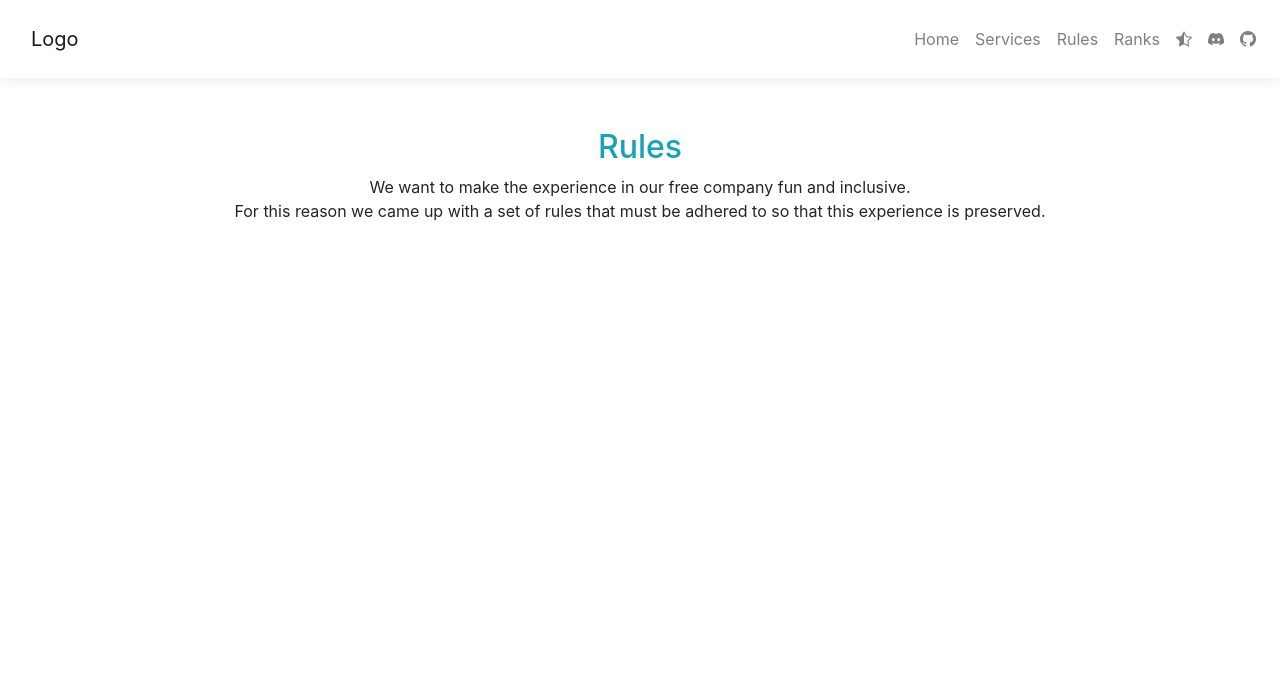
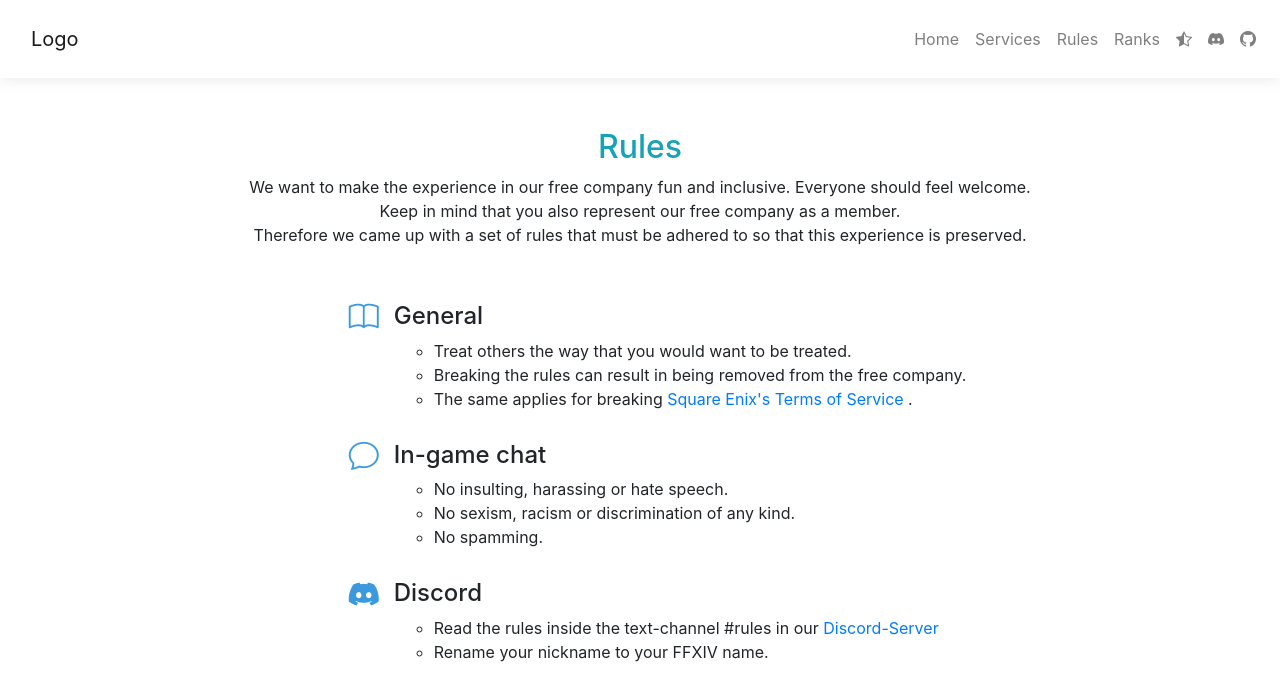
Before and after one commit to Morphclue/lalafeel, an Angular app: page /fc/rules in a window 1280 px wide. Shown: the top 700 px of the page. Built offline with nearby package versions, Linux system fonts and the light colour scheme.

Commit message:
feat: add rules

```diff
--- a/src/app/components/rules/rules.component.html
+++ b/src/app/components/rules/rules.component.html
@@ -3,8 +3,44 @@
   <div class="block-heading">
     <h2 class="text-info">Rules</h2>
     <p>
-      We want to make the experience in our free company fun and inclusive. <br>
-      For this reason we came up with a set of rules that must be adhered to so that this experience is preserved.
+      We want to make the experience in our free company fun and inclusive. Everyone should feel welcome. <br>
+      Keep in mind that you also represent our free company as a member. <br>
+      Therefore we came up with a set of rules that must be adhered to so that this experience is preserved.
     </p>
   </div>
+  <div class="row justify-content-center">
+    <ul>
+      <div class="rule">
+        <i class="bi-book icon"></i>
+        <h4>General</h4>
+        <ul>
+          <li>Treat others the way that you would want to be treated.</li>
+          <li>Breaking the rules can result in being removed from the free company.</li>
+          <li>The same applies for breaking
+            <a href="https://support.na.square-enix.com/faqarticle.php?kid=68216&id=5382&la=1">
+              Square Enix's Terms of Service
+            </a>.
+          </li>
+        </ul>
+      </div>
+      <div class="rule">
+        <i class="bi-chat icon"></i>
+        <h4>In-game chat</h4>
+        <ul>
+          <li>No insulting, harassing or hate speech.</li>
+          <li>No sexism, racism or discrimination of any kind.</li>
+          <li>No spamming.</li>
+        </ul>
+      </div>
+      <div class="rule">
+        <i class="bi-discord icon"></i>
+        <h4>Discord</h4>
+        <ul>
+          <!--TODO: add discord link-->
+          <li>Read the rules inside the text-channel #rules in our <a href="#">Discord-Server</a></li>
+          <li>Rename your nickname to your FFXIV name.</li>
+        </ul>
+      </div>
+    </ul>
+  </div>
 </main>
--- a/src/app/components/rules/rules.component.scss
+++ b/src/app/components/rules/rules.component.scss
@@ -0,0 +1,14 @@
+.rule {
+  position: relative;
+  padding: 15px 20px 15px 60px;
+}
+
+.rule .icon {
+  font-size: 30px;
+  position: absolute;
+  left: 15px;
+  top: 8px;
+  width: 30px;
+  text-align: center;
+  color: #3b99e0;
+}
```
